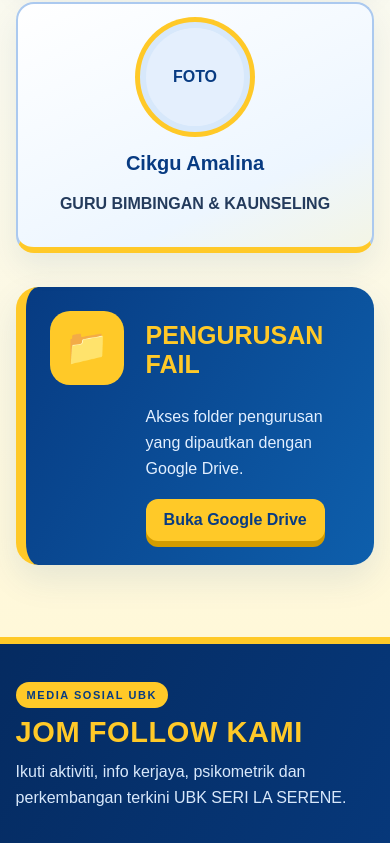
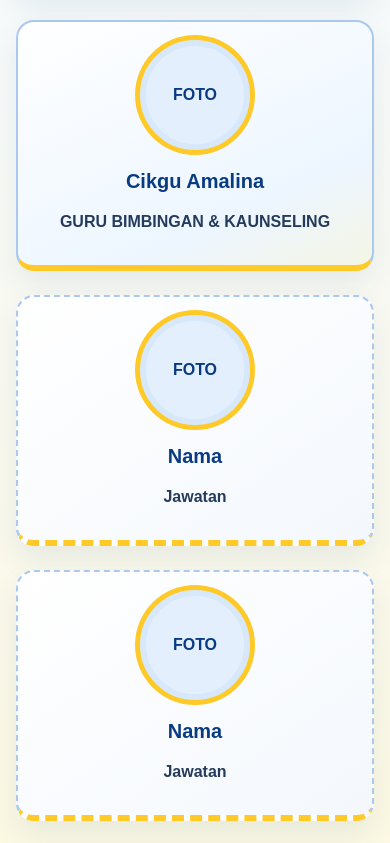
Before and after one commit to ayin8411/ubk-seri-la-serene, a Next.js app: page /pengurusan in a window 390 px wide. Shown: the part 2043-2886 px from the top of the page. Built offline with nearby package versions, Linux system fonts and the light colour scheme; no server answers; the database is empty.

Commit message:
Add files via upload

```diff
--- a/app/globals.css
+++ b/app/globals.css
@@ -152,3 +152,51 @@ footer{background:linear-gradient(115deg,#052b61,#073e86);border-top:7px solid v
   .mindaPortraitHead h2{font-size: 30px;}
   .mindaPortraitCard figcaption{font-size: 16px;}
 }
+
+
+/* ===== Carta Organisasi: 6 ruang ===== */
+.managementOrg{grid-template-columns:repeat(3,minmax(0,1fr));gap:22px;max-width:980px;margin:0 auto}
+.emptyOrgSlot{border-style:dashed;background:linear-gradient(145deg,#ffffff,#f4f8fd)}
+.orgAdminEmpty{border-style:dashed;background:#f8fbff}
+@media(max-width:900px){.managementOrg{grid-template-columns:repeat(2,minmax(0,1fr))}}
+@media(max-width:560px){.managementOrg{grid-template-columns:1fr}}
+
+/* Susunan Carta Organisasi UBK - desktop: 1 Pengetua, 3 pegawai, 2 GBK */
+.managementOrg{
+  display:grid;
+  grid-template-columns:repeat(6,minmax(0,1fr));
+  gap:24px;
+  align-items:start;
+}
+.managementOrg > .person{
+  grid-column:span 2;
+}
+.managementOrg > .person:nth-child(1){
+  grid-column:3 / span 2;
+}
+.managementOrg > .person:nth-child(2){grid-column:1 / span 2;}
+.managementOrg > .person:nth-child(3){grid-column:3 / span 2;}
+.managementOrg > .person:nth-child(4){grid-column:5 / span 2;}
+.managementOrg > .person:nth-child(5){grid-column:2 / span 2;}
+.managementOrg > .person:nth-child(6){grid-column:4 / span 2;}
+
+@media(max-width:900px){
+  .managementOrg{
+    grid-template-columns:repeat(2,minmax(0,1fr));
+  }
+  .managementOrg > .person,
+  .managementOrg > .person:nth-child(n){
+    grid-column:auto;
+  }
+  .managementOrg > .person:nth-child(1){
+    grid-column:1 / -1;
+    max-width:360px;
+    width:100%;
+    justify-self:center;
+  }
+}
+@media(max-width:560px){
+  .managementOrg{grid-template-columns:1fr;}
+  .managementOrg > .person,
+  .managementOrg > .person:nth-child(n){grid-column:auto;}
+}
--- a/app/pengurusan/page.tsx
+++ b/app/pengurusan/page.tsx
@@ -6,6 +6,8 @@ import {publicData} from '@/lib/data';
 export default async function Page(){
   const d=await publicData();
   const site=d.site||{};
+  const orgMembers = [...(d.org || [])].sort((a:any,b:any)=>Number(a.order_no||0)-Number(b.order_no||0));
+  const orgSlots = Array.from({length:6},(_,i)=>orgMembers[i] || { id:`empty-${i+1}`, name:'Nama', role:'Jawatan', photo_url:null, empty:true });
   return <>
     <Header site={site} nav={d.nav}/>
     <div className="pageHero managementHero"><div className="wrap">
@@ -19,7 +21,7 @@ export default async function Page(){
         <div className="card missionCard"><div className="cardAccent">MISI</div><h3>Misi</h3><p>{site.mission||'Membimbing murid mengenali potensi diri, membuat keputusan bijak dan membina masa depan yang positif.'}</p></div>
       </div>
       <div className="sectionTitle orgTitle" style={{marginTop:60}}><span className="titleKicker">STRUKTUR UBK</span><h2>{site.management_org_title||'Carta Organisasi'}</h2></div>
-      <div className="org">{d.org.map((x:any,i:number)=><div className="person" key={x.id||i}>{x.photo_url?<img src={x.photo_url} alt={x.name}/>:<div className="avatar">FOTO</div>}<h3>{x.name||'Nama'}</h3><p>{x.role||'Jawatan'}</p></div>)}</div>
+      <div className="org managementOrg">{orgSlots.map((x:any,i:number)=><div className={`person ${x.empty?'emptyOrgSlot':''}`} key={x.id||i}>{x.photo_url?<img src={x.photo_url} alt={x.name}/>:<div className="avatar">FOTO</div>}<h3>{x.name||'Nama'}</h3><p>{x.role||'Jawatan'}</p></div>)}</div>
       <div className="card fileCard" style={{marginTop:34}}>
         <div className="fileIcon">📁</div><div><h3>{site.management_files_title||'PENGURUSAN FAIL'}</h3>
         <p>{site.management_files_text||'Akses folder pengurusan yang dipautkan dengan Google Drive.'}</p>
```
Also changed, not shown: app/admin/page.tsx (+26 -0 lines).
